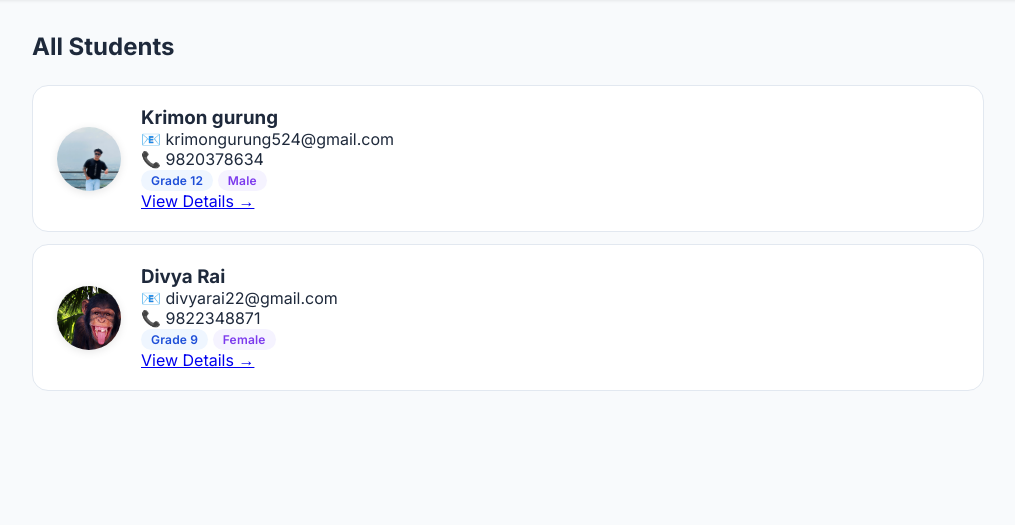
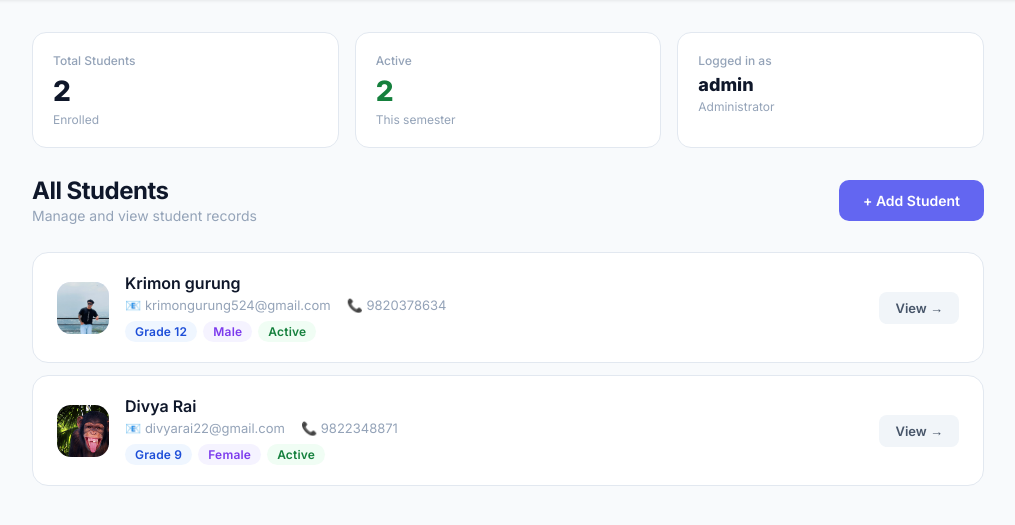
Before and after one commit to krimongurung524-rgb/Student-management-system, a Django app: page /students/ in a window 1280 px wide. Shown: the part 64-589 px from the top of the page, without its empty margins (132-1147 px from the left). Run offline with Django 5.2, Linux system fonts and the light colour scheme; a user stored in the database is signed in; data comes from the database, SQL or seed files in the repository.

Commit message:
student list is added

```diff
--- a/studentms/templates/core/student_list.html
+++ b/studentms/templates/core/student_list.html
@@ -1,43 +1,76 @@
 {% extends 'core/base.html' %}
 {% load custom_tags %}
 
-{% block title %}All Students — Student MS{% endblock %}
+{% block title %}Students — Student MS{% endblock %}
 
 {% block content %}
-    <h2 style="font-size:24px; font-weight:700; color:#1e293b; margin-bottom:24px;">
-        All Students
-    </h2>
 
-    {% for student in all_students %}
-        <div class="card" style="display:flex; align-items:center; gap:20px;">
+<div class="stats-grid">
+    <div class="stat-card">
+        <div class="stat-label">Total Students</div>
+        <div class="stat-value">{{ all_students|length }}</div>
+        <div class="stat-sub">Enrolled</div>
+    </div>
+    <div class="stat-card">
+        <div class="stat-label">Active</div>
+        <div class="stat-value" style="color:#15803d;">{{ all_students|length }}</div>
+        <div class="stat-sub">This semester</div>
+    </div>
+    <div class="stat-card">
+        <div class="stat-label">Logged in as</div>
+        <div class="stat-value" style="font-size:18px;">{{ request.user.username }}</div>
+        <div class="stat-sub">Administrator</div>
+    </div>
+</div>
 
+<div class="page-header">
+    <div>
+        <h1 class="page-title">All Students</h1>
+        <p class="page-subtitle">Manage and view student records</p>
+    </div>
+    <a href="{% url 'student_create' %}" class="btn btn-primary btn-lg">
+        + Add Student
+    </a>
+</div>
+
+{% for student in all_students %}
+    <div class="card">
+        <div class="card-avatar">
             {% if student.profile_photo %}
-                <img src="{{ student.profile_photo.url }}"
-                     alt="{{ student.full_name }}"
-                     style="width:64px; height:64px; border-radius:50%;
-                            object-fit:cover; flex-shrink:0;
-                            box-shadow: 0 2px 8px rgba(0,0,0,0.1);">
+                <img src="{{ student.profile_photo.url }}" alt="{{ student.full_name }}">
             {% else %}
-                <div style="width:64px; height:64px; border-radius:50%;
-                            background:#e0e7ff; display:flex; align-items:center;
-                            justify-content:center; font-size:28px; flex-shrink:0;">
-                    {% gender_icon student.gender %}
-                </div>
+                {% gender_icon student.gender %}
             {% endif %}
-
-            <div style="flex:1;">
-                <h3>{{ student.full_name }}</h3>
-                <p class="meta">📧 {{ student.email }}</p>
-                <p class="meta">📞 {{ student.phone }}</p>
+        </div>
+        <div class="card-info">
+            <div class="card-name">{{ student.full_name }}</div>
+            <div class="card-meta">
+                <span>📧 {{ student.email }}</span>
+                <span>📞 {{ student.phone }}</span>
+            </div>
+            <div style="margin-top:8px; display:flex; gap:6px;">
                 <span class="badge badge-blue">{{ student.grade|grade_label }}</span>
                 <span class="badge badge-purple">{{ student.gender|capfirst }}</span>
-                <br>
-                <a class="view-btn" href="{% url 'student_detail' student.slug %}">
-                    View Details →
-                </a>
+                {% if student.is_active %}
+                    <span class="badge badge-green">Active</span>
+                {% endif %}
             </div>
         </div>
-    {% empty %}
-        <div class="empty-card">No students found.</div>
-    {% endfor %}
+        <div class="card-actions">
+            <a href="{% url 'student_detail' student.slug %}" class="btn btn-secondary">
+                View →
+            </a>
+        </div>
+    </div>
+{% empty %}
+    <div class="empty-state">
+        <div class="icon">🎓</div>
+        <h3>No students yet</h3>
+        <p>Add your first student to get started</p>
+        <a href="{% url 'student_create' %}" class="btn btn-primary btn-lg">
+            + Add Student
+        </a>
+    </div>
+{% endfor %}
+
 {% endblock %}
```
